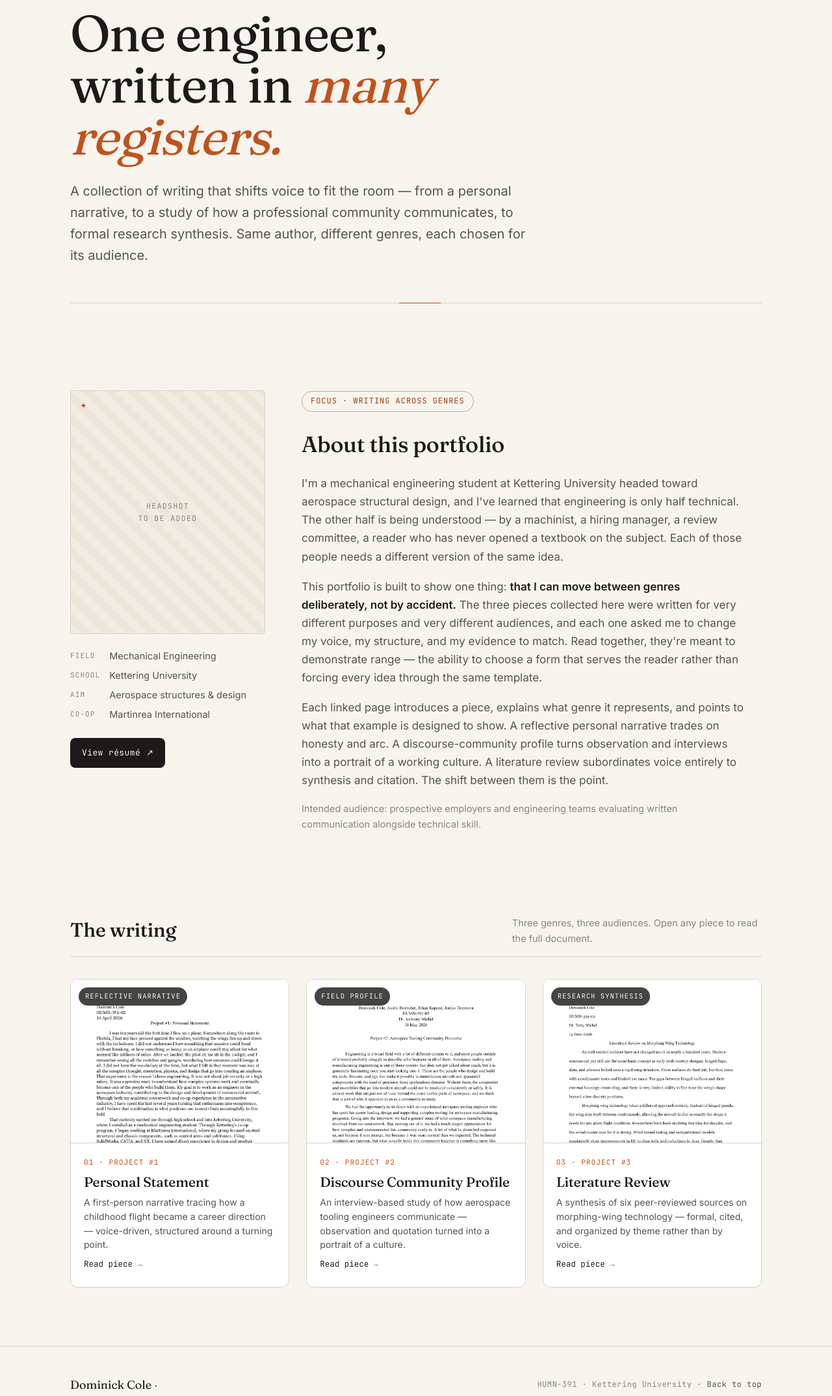
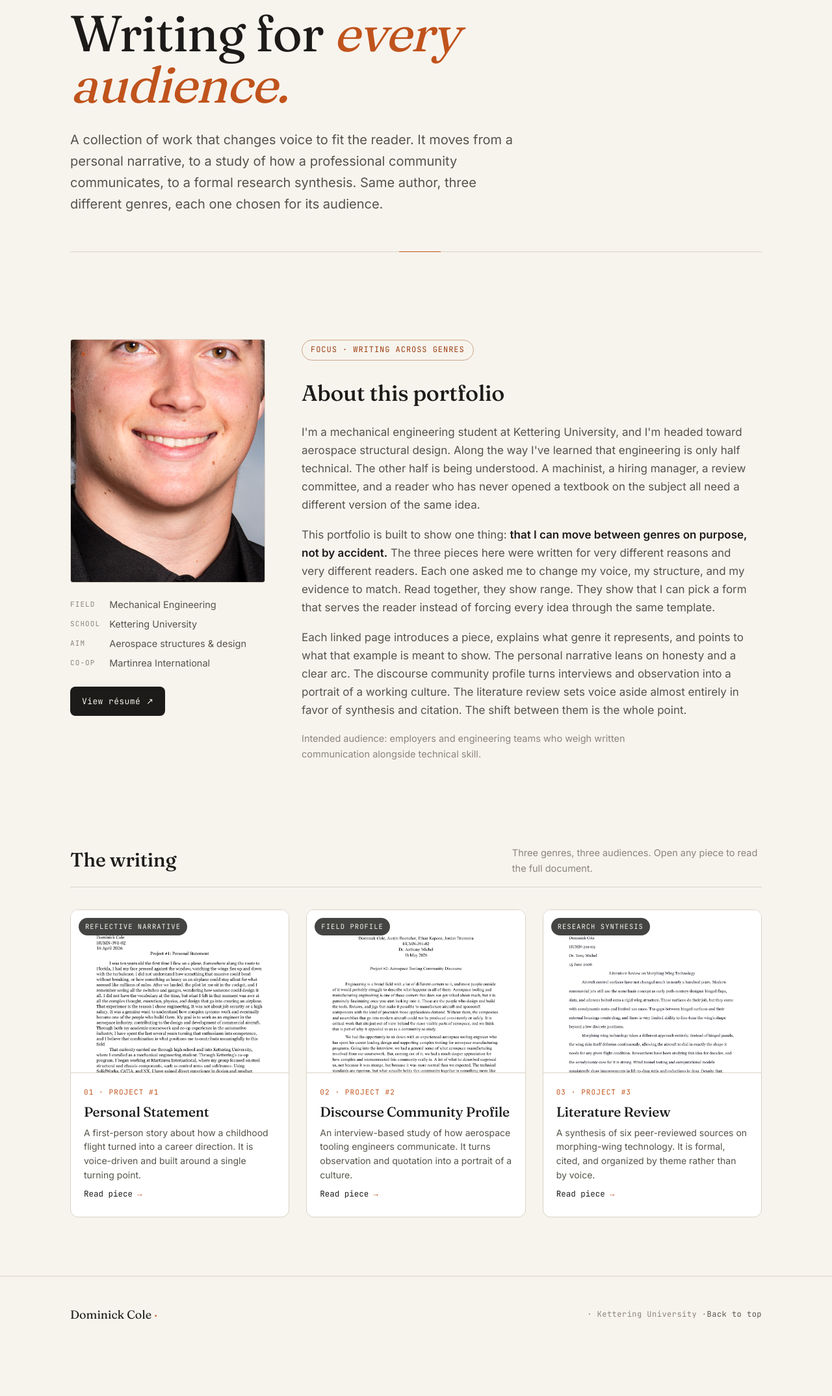
Before and after one commit to dominickdcole/dominickdcole.github.io, a plain HTML site: page index.html in a window 1280 px wide. Shown: the part 193-2342 px from the top of the page at 65% size. After the commit the page ends 2292 px from the top, so only its background shows below. Drawn offline with Linux system fonts and the light colour scheme.

Commit message:
add headshot, update pages

```diff
--- a/index.html
+++ b/index.html
@@ -3,7 +3,7 @@
 <head>
 <meta charset="UTF-8">
 <meta name="viewport" content="width=device-width, initial-scale=1">
-<title>Dominick Cole — Writing Portfolio</title>
+<title>Dominick Cole · Writing Portfolio</title>
 <meta name="description" content="An electronic writing portfolio by Dominick Cole, mechanical engineering student at Kettering University, demonstrating range across writing genres.">
 <link rel="stylesheet" href="assets/styles.css">
 </head>
@@ -27,8 +27,8 @@
   <section class="hero">
     <div class="wrap">
       <div class="readout eyebrow reveal">WRITING PORTFOLIO <span class="tick">/</span> KETTERING UNIVERSITY <span class="tick">/</span> 2026</div>
-      <h1 class="reveal">One engineer, written in <em>many registers.</em></h1>
-      <p class="lede reveal">A collection of writing that shifts voice to fit the room — from a personal narrative, to a study of how a professional community communicates, to formal research synthesis. Same author, different genres, each chosen for its audience.</p>
+      <h1 class="reveal">Writing for <em>every audience.</em></h1>
+      <p class="lede reveal">A collection of work that changes voice to fit the reader. It moves from a personal narrative, to a study of how a professional community communicates, to a formal research synthesis. Same author, three different genres, each one chosen for its audience.</p>
       <div class="rule-sweep reveal"></div>
     </div>
   </section>
@@ -38,7 +38,7 @@
     <div class="wrap about-grid">
       <aside class="reveal">
         <div class="headshot">
-          <span class="hs-label">Headshot<br>to be added</span>
+          <img src="assets/headshot.png" alt="Dominick Cole">
         </div>
         <div class="side-meta">
           <dl>
@@ -56,10 +56,10 @@
       <div class="prose reveal">
         <span class="focus-tag">Focus · Writing across genres</span>
         <h2>About this portfolio</h2>
-        <p>I'm a mechanical engineering student at Kettering University headed toward aerospace structural design, and I've learned that engineering is only half technical. The other half is being understood — by a machinist, a hiring manager, a review committee, a reader who has never opened a textbook on the subject. Each of those people needs a different version of the same idea.</p>
-        <p>This portfolio is built to show one thing: <strong>that I can move between genres deliberately, not by accident.</strong> The three pieces collected here were written for very different purposes and very different audiences, and each one asked me to change my voice, my structure, and my evidence to match. Read together, they're meant to demonstrate range — the ability to choose a form that serves the reader rather than forcing every idea through the same template.</p>
-        <p>Each linked page introduces a piece, explains what genre it represents, and points to what that example is designed to show. A reflective personal narrative trades on honesty and arc. A discourse-community profile turns observation and interviews into a portrait of a working culture. A literature review subordinates voice entirely to synthesis and citation. The shift between them is the point.</p>
-        <p style="color:var(--ink-faint);font-size:14.5px;">Intended audience: prospective employers and engineering teams evaluating written communication alongside technical skill.</p>
+        <p>I'm a mechanical engineering student at Kettering University, and I'm headed toward aerospace structural design. Along the way I've learned that engineering is only half technical. The other half is being understood. A machinist, a hiring manager, a review committee, and a reader who has never opened a textbook on the subject all need a different version of the same idea.</p>
+        <p>This portfolio is built to show one thing: <strong>that I can move between genres on purpose, not by accident.</strong> The three pieces here were written for very different reasons and very different readers. Each one asked me to change my voice, my structure, and my evidence to match. Read together, they show range. They show that I can pick a form that serves the reader instead of forcing every idea through the same template.</p>
+        <p>Each linked page introduces a piece, explains what genre it represents, and points to what that example is meant to show. The personal narrative leans on honesty and a clear arc. The discourse community profile turns interviews and observation into a portrait of a working culture. The literature review sets voice aside almost entirely in favor of synthesis and citation. The shift between them is the whole point.</p>
+        <p style="color:var(--ink-faint);font-size:14.5px;">Intended audience: employers and engineering teams who weigh written communication alongside technical skill.</p>
       </div>
     </div>
   </section>
@@ -81,7 +81,7 @@
           <div class="card-body">
             <span class="num">01 · PROJECT #1</span>
             <h3>Personal Statement</h3>
-            <p>A first-person narrative tracing how a childhood flight became a career direction — voice-driven, structured around a turning point.</p>
+            <p>A first-person story about how a childhood flight turned into a career direction. It is voice-driven and built around a single turning point.</p>
             <span class="go">Read piece <span class="arr">→</span></span>
           </div>
         </a>
@@ -94,7 +94,7 @@
           <div class="card-body">
             <span class="num">02 · PROJECT #2</span>
             <h3>Discourse&nbsp;Community Profile</h3>
-            <p>An interview-based study of how aerospace tooling engineers communicate — observation and quotation turned into a portrait of a culture.</p>
+            <p>An interview-based study of how aerospace tooling engineers communicate. It turns observation and quotation into a portrait of a culture.</p>
             <span class="go">Read piece <span class="arr">→</span></span>
           </div>
         </a>
@@ -107,7 +107,7 @@
           <div class="card-body">
             <span class="num">03 · PROJECT #3</span>
             <h3>Literature Review</h3>
-            <p>A synthesis of six peer-reviewed sources on morphing-wing technology — formal, cited, and organized by theme rather than by voice.</p>
+            <p>A synthesis of six peer-reviewed sources on morphing-wing technology. It is formal, cited, and organized by theme rather than by voice.</p>
             <span class="go">Read piece <span class="arr">→</span></span>
           </div>
         </a>
@@ -119,7 +119,7 @@
 <footer class="foot">
   <div class="wrap foot-inner">
     <span class="sig">Dominick Cole <span class="dot">·</span></span>
-    <span class="meta">HUMN-391 · Kettering University · <a href="index.html">Back to top</a></span>
+    <span class="meta">· Kettering University ·<a href="index.html">Back to top</a></span>
   </div>
 </footer>
 
```
Also changed, not shown: pages/discourse-community.html (+5 -5 lines), pages/literature-review.html (+5 -5 lines), pages/personal-statement.html (+5 -5 lines), assets/headshot.png (added).
